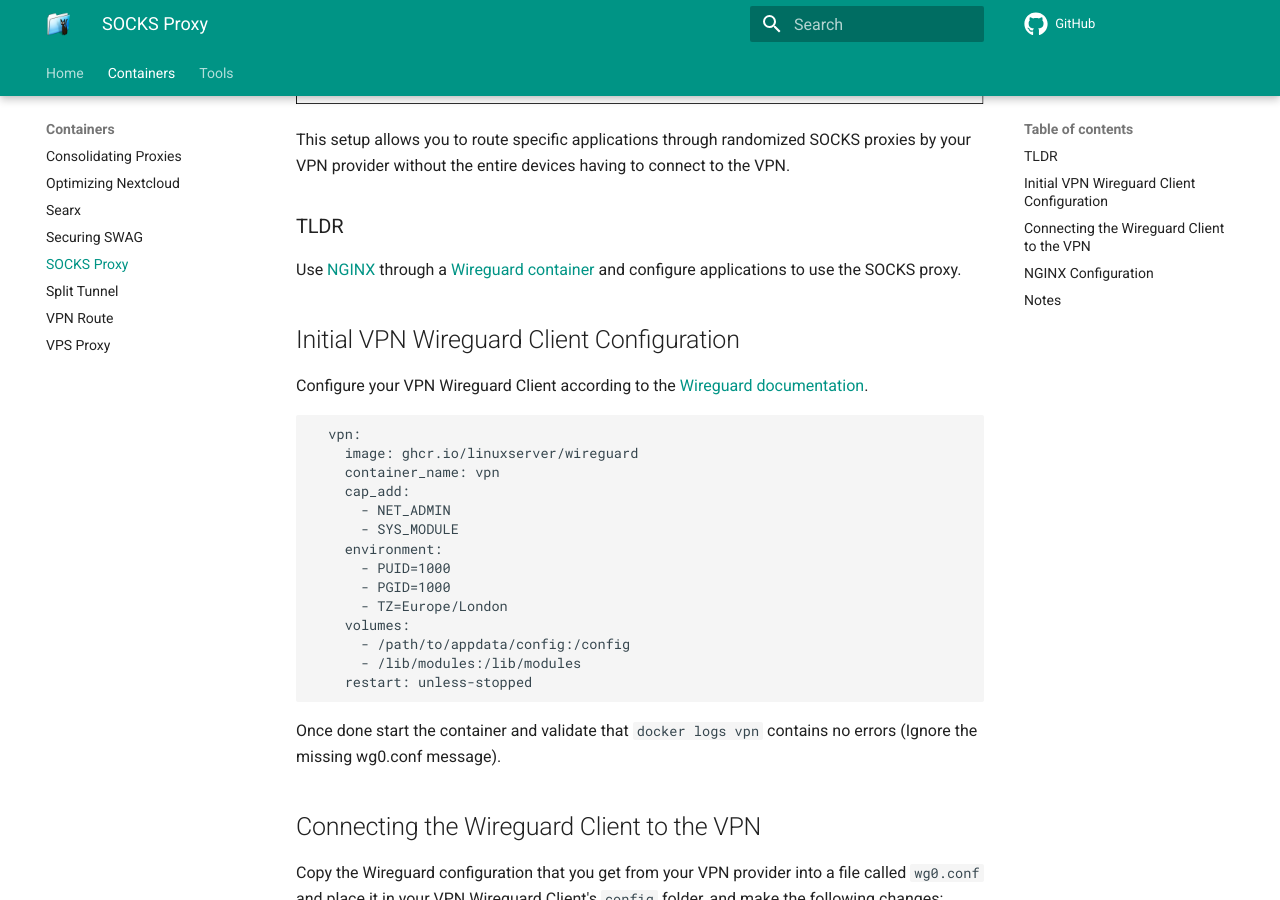
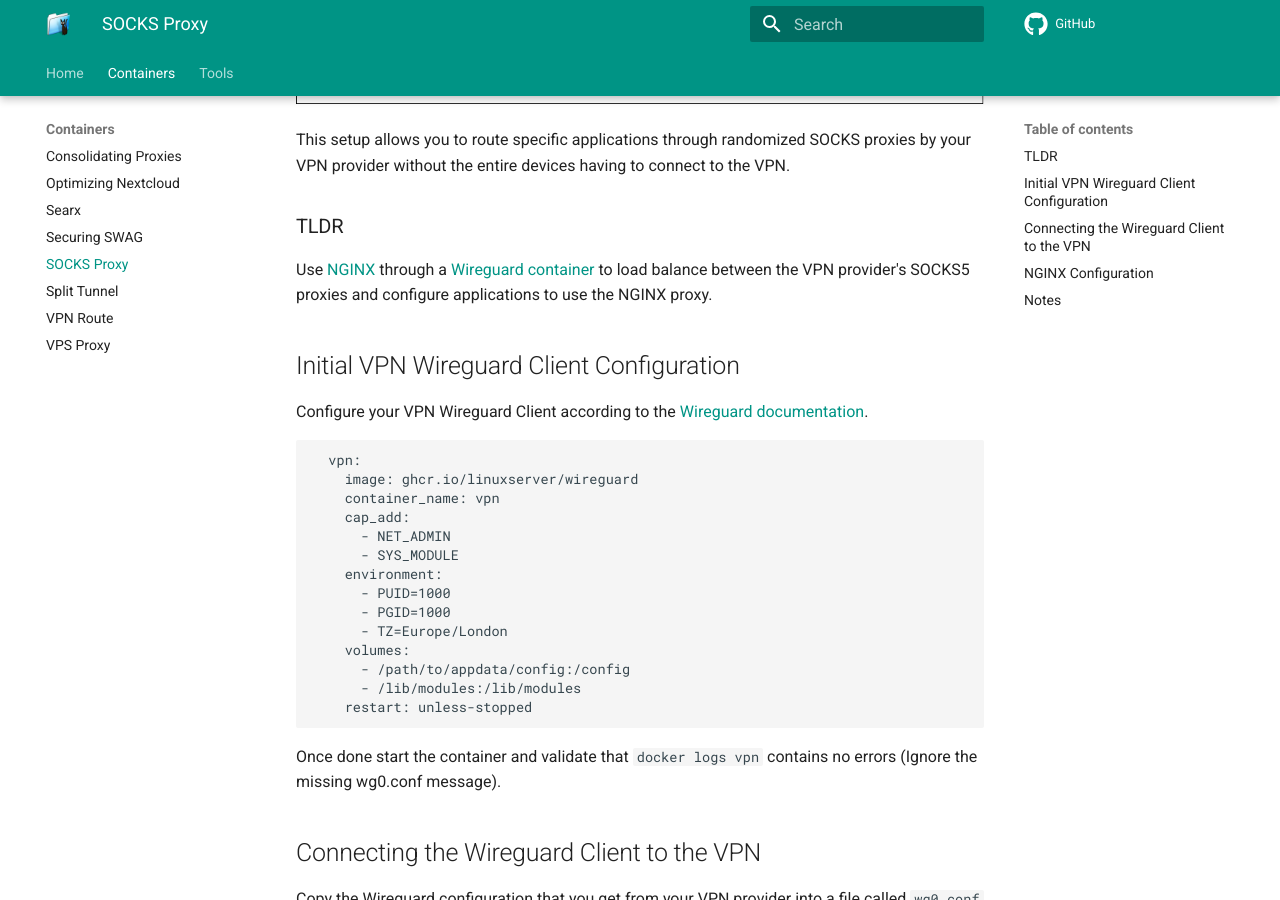
Before and after one commit to quietsy/advanced-configurations, an MkDocs documentation site: the page built from docs/socks.md, in a window 1280 px wide and 900 px high, scrolled down 390 px. Built offline with MkDocs 1.6.1 and Material for MkDocs 9.7.7, drawn with Linux system fonts in a browser that asks for light colours; comment, search, counter and statistics services are not loaded.

Commit message:
Change phrasing

```diff
--- a/docs/socks.md
+++ b/docs/socks.md
@@ -5,7 +5,7 @@
 
 ### TLDR
 
-Use [NGINX](https://github.com/linuxserver/docker-nginx) through a [Wireguard container](https://github.com/linuxserver/docker-wireguard) and configure applications to use the SOCKS proxy.
+Use [NGINX](https://github.com/linuxserver/docker-nginx) through a [Wireguard container](https://github.com/linuxserver/docker-wireguard) to load balance between the VPN provider's SOCKS5 proxies and configure applications to use the NGINX proxy.
 
 ## Initial VPN Wireguard Client Configuration
 
```
